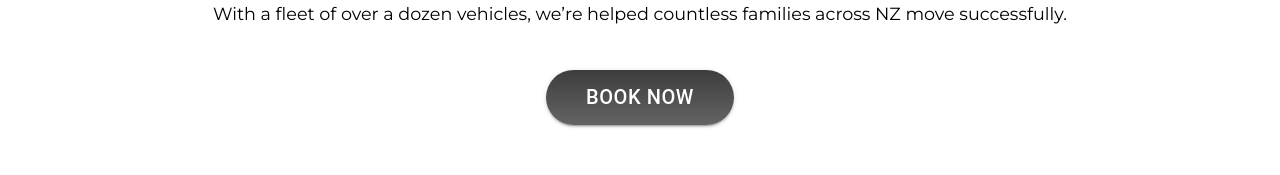
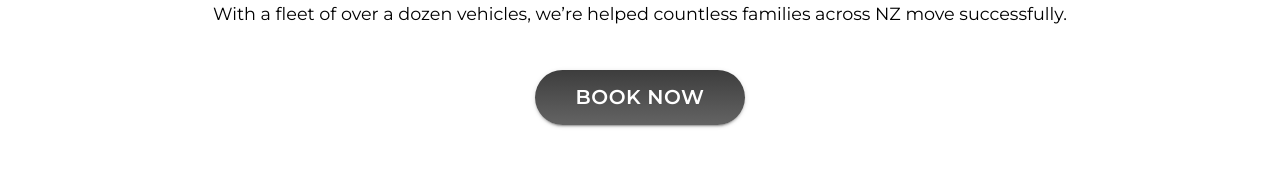
Before and after one commit to LilFatFrank/saga-movers, a React (Create React App) app: page / in a window 1280 px wide. Shown: the part 971-1146 px from the top of the page. Built offline with nearby package versions, Linux system fonts and the light colour scheme.

Commit message:
video update

```diff
--- a/src/App.jsx
+++ b/src/App.jsx
@@ -46,7 +46,7 @@ const App = () => {
           Book Now
         </Button>
       </div>
-      <div>
+      <div style={{ width: "100%", height: "auto" }}>
         <video autoPlay loop muted width="100%" height="auto">
           <source src="saga-video.mp4" type="video/mp4" />
         </video>
@@ -194,7 +194,8 @@ const App = () => {
                 style={{
                   background: "white",
                   color: "#3D3D3D",
-                  fontSize: "0.8rem",
+                  fontWeight: "600",
+                  fontSize: "1rem",
                 }}
                 onClick={() =>
                   window.open(
--- a/src/styles/app.scss
+++ b/src/styles/app.scss
@@ -12,6 +12,7 @@
   @media screen and (min-width: 768px) {
     .landing {
       padding: 10vw;
+      padding-left: 13vw;
       height: 60vw;
       width: 100vw;
       background-repeat: no-repeat;
@@ -303,6 +304,8 @@
     }
   }
   button {
+    font-family: "Montserrat", sans-serif;
+    font-weight: 600;
     padding: 10px 40px;
     font-size: 20px;
     background: linear-gradient(180deg, #3d3d3d 0%, rgba(61, 61, 61, 0.8) 100%);
```
Also changed, not shown: 2 other files (tests, documents, lock files or other folders).
